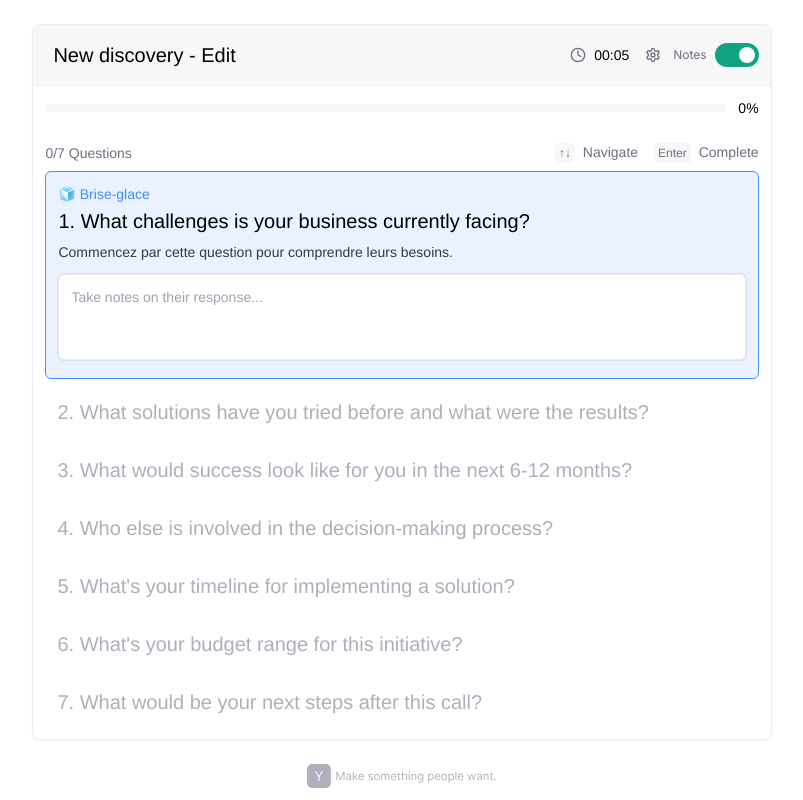
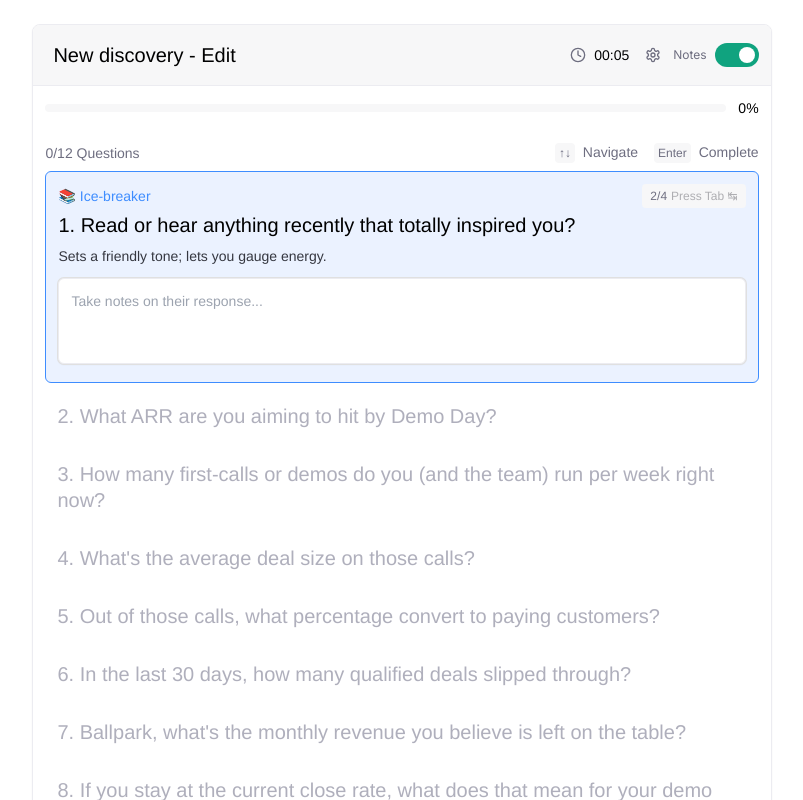
Before and after one commit to ethan0905/discovery-questions, a Next.js app: page / in a window 1280 px wide. Shown: the top 800 px of the page, without its empty margins (238-1041 px from the left). Built offline with nearby package versions, Linux system fonts and the light colour scheme.

Commit message:
customized default questions to Nomi needs, updated 4-icebreakers that you can switch

```diff
--- a/discovery-copilot.tsx
+++ b/discovery-copilot.tsx
@@ -6,42 +6,95 @@ import { useState, useEffect, useRef } from "react"
 import { motion, AnimatePresence } from "framer-motion"
 import { Clock, CheckCircle, Settings, Save, X, Copy } from "lucide-react"
 
-// Update the default question data with French titles
+// Update the default question data with the new questions from the JSON file
+// Replace the existing defaultQuestionData with this:
+
 const defaultQuestionData = [
   {
-    question: "What challenges is your business currently facing?",
-    emoji: "🧊",
-    title: "Brise-glace",
+    question: "Quick one before we dive in – what's been the highlight of your week so far?",
+    emoji: "🧊🔥",
+    title: "Ice‑breaker",
   },
   {
-    question: "What solutions have you tried before and what were the results?",
-    emoji: "🔍",
-    title: "Solutions Précédentes",
+    question: "What ARR are you aiming to hit by Demo Day?",
+    emoji: "🤩🌌",
+    title: "Demo day dream goal",
   },
   {
-    question: "What would success look like for you in the next 6-12 months?",
-    emoji: "🎯",
-    title: "Définition du Succès",
+    question: "How many first‑calls or demos do you (and the team) run per week right now?",
+    emoji: "📸",
+    title: "Pipeline snapshot 1/2",
   },
   {
-    question: "Who else is involved in the decision-making process?",
-    emoji: "👥",
-    title: "Parties Prenantes",
+    question: "What's the average deal size on those calls?",
+    emoji: "📸",
+    title: "Pipeline snapshot 2/2",
   },
   {
-    question: "What's your timeline for implementing a solution?",
-    emoji: "⏱️",
-    title: "Calendrier",
+    question: "Out of those calls, what percentage convert to paying customers?",
+    emoji: "🔄",
+    title: "Current conversion",
   },
   {
-    question: "What's your budget range for this initiative?",
-    emoji: "💰",
-    title: "Budget",
+    question: "In the last 30 days, how many qualified deals slipped through?",
+    emoji: "😈",
+    title: "Revenue leakage 1/2",
   },
   {
-    question: "What would be your next steps after this call?",
-    emoji: "🚀",
-    title: "Prochaines Étapes",
+    question: "Ballpark, what's the monthly revenue you believe is left on the table?",
+    emoji: "😈",
+    title: "Revenue leakage 2/2",
+  },
+  {
+    question:
+      "If you stay at the current close rate, what does that mean for your demo day goal? team morale? future fundraising?",
+    emoji: "❗️",
+    title: "Impact & Urgency",
+  },
+  {
+    question: "What tools or coaching methods are you using today to improve your conversion rates?",
+    emoji: "✅",
+    title: "Existing Solutions? 1/2",
+  },
+  {
+    question: "Where do they fall short?",
+    emoji: "✅",
+    title: "Existing Solutions? 2/2",
+  },
+  {
+    question: "What timeline are you working with to solve this before Demo Day?",
+    emoji: "🕖",
+    title: "Timeline",
+  },
+  {
+    question:
+      "Sounds like closing the extra $XXX K/month is mission‑critical and time‑boxed to Demo Day. Do you want to see how Nomi delivers realtime coaching that moves those numbers?",
+    emoji: "📟",
+    title: "Transition to Demo",
+  },
+]
+
+// Ice breakers data
+const icebreakers = [
+  {
+    section: "Ice‑breaker",
+    emoji: "🎉",
+    question: "What's one small win you're celebrating this week?",
+  },
+  {
+    section: "Ice‑breaker",
+    emoji: "📚",
+    question: "Read or hear anything recently that totally inspired you?",
+  },
+  {
+    section: "Ice‑breaker",
+    emoji: "🛠️",
+    question: "Tried any new tools this week that you found actually insane?",
+  },
+  {
+    section: "Ice‑breaker",
+    emoji: "🔥",
+    question: "What's the most exciting thing on your roadmap that nobody outside the team knows about yet?",
   },
 ]
 
@@ -80,6 +133,11 @@ export default function DiscoveryCopilot() {
   const [customTitle, setCustomTitle] = useState("New discovery - Edit")
   const [isEditingTitle, setIsEditingTitle] = useState(false)
 
+  // State for ice breaker selection
+  const [currentIceBreakerIndex, setCurrentIceBreakerIndex] = useState<number>(
+    Math.floor(Math.random() * icebreakers.length),
+  )
+
   // Call timer
   useEffect(() => {
     let intervalId: NodeJS.Timeout | null = null
@@ -109,6 +167,13 @@ export default function DiscoveryCopilot() {
     const handleKeyDown = (e: KeyboardEvent) => {
       // Check if the active element is the textarea
       const isTextareaFocused = document.activeElement === textareaRef.current
+
+      // Tab key: cycle through ice breakers for the first question
+      if (e.key === "Tab" && activeQuestionIndex === 0 && !answeredQuestions.includes(0)) {
+        e.preventDefault()
+        setCurrentIceBreakerIndex((prevIndex) => (prevIndex + 1) % icebreakers.length)
+        return
+      }
 
       // Enter key: mark current question as answered
       if (e.key === "Enter" && activeQuestionIndex < questionData.length) {
@@ -176,7 +241,7 @@ export default function DiscoveryCopilot() {
 
     window.addEventListener("keydown", handleKeyDown)
     return () => window.removeEventListener("keydown", handleKeyDown)
-  }, [activeQuestionIndex, answeredQuestions, questionData.length])
+  }, [activeQuestionIndex, answeredQuestions, questionData.length, currentIceBreakerIndex])
 
   // Focus the textarea when switching questions in notes mode
   useEffect(() => {
@@ -212,14 +277,21 @@ export default function DiscoveryCopilot() {
     }
   }
 
-  // Get explanation text in French based on question index
+  // Update the getExplanationText function to match the new questions
+  // Replace the existing getExplanationText function with this:
+
+  // Get explanation text based on question index
   const getExplanationText = (index: number) => {
     if (index === 0) {
-      return "Commencez par cette question pour comprendre leurs besoins."
-    } else if (index === questionData.length - 1) {
-      return "Établissez des prochaines étapes claires avant de terminer l'appel."
+      return "Sets a friendly tone; lets you gauge energy."
+    } else if (index === 7) {
+      return "Gets them to say the pain out loud."
+    } else if (index === 11) {
+      return "Transition to showing how your solution addresses their specific needs."
+    } else if (index < 7) {
+      return "Gather quantitative data about their current situation."
     } else {
-      return "Écoutez attentivement et prenez des notes sur leur réponse."
+      return "Understand their current approach and timeline constraints."
     }
   }
 
@@ -326,12 +398,24 @@ export default function DiscoveryCopilot() {
     // Format call time for URL
     const formattedCallTime = formatTime(callTime)
 
+    // Create a copy of the questions with the current ice breaker
+    const currentQuestions = [...questionData]
+    if (currentQuestions.length > 0) {
+      currentQuestions[0] = {
+        ...currentQuestions[0],
+        question: icebreakers[currentIceBreakerIndex].question,
+        emoji: icebreakers[currentIceBreakerIndex].emoji,
+        title: icebreakers[currentIceBreakerIndex].section,
+      }
+    }
+
     // Encode notes as a URL parameter
     const encodedNotes = encodeURIComponent(JSON.stringify(notes))
+    const encodedQuestions = encodeURIComponent(JSON.stringify(currentQuestions))
 
     // Open the PDF export page in a new tab/window with notes data and call duration
     window.open(
-      `/pdf-export?title=${encodeURIComponent(customTitle)}&notes=${encodedNotes}&duration=${formattedCallTime}`,
+      `/pdf-export?title=${encodeURIComponent(customTitle)}&notes=${encodedNotes}&duration=${formattedCallTime}&questions=${encodedQuestions}`,
       "_blank",
     )
   }
@@ -396,7 +480,7 @@ export default function DiscoveryCopilot() {
           {questionData.map((q, i) => (
             <li key={i} className="flex items-start gap-2">
               <span className="font-medium">{i + 1}.</span>
-              <span>{q.question}</span>
+              <span>{i === 0 ? icebreakers[currentIceBreakerIndex].question : q.question}</span>
               {mode === "start-notes" && notes[i] && <span className="ml-2 text-[#6E6E80] italic">— {notes[i]}</span>}
             </li>
           ))}
@@ -632,6 +716,7 @@ export default function DiscoveryCopilot() {
               const isAnswered = answeredQuestions.includes(index)
               const isActive = index === activeQuestionIndex
               const questionNumber = index + 1
+              const isFirstQuestion = index === 0
 
               // Don't render answered questions
               if (isAnswered) return null
@@ -670,13 +755,25 @@ export default function DiscoveryCopilot() {
                   <div className="flex-1">
                     {isActive && (
                       <div
-                        className="text-sm font-medium mb-1"
+                        className="text-sm font-medium mb-1 flex items-center justify-between"
                         style={{
                           color: getQuestionColor(index),
                           fontFamily: "Helvetica, Arial, sans-serif",
                         }}
                       >
-                        {item.emoji} {item.title}
+                        <div>
+                          {isFirstQuestion
+                            ? `${icebreakers[currentIceBreakerIndex].emoji} ${icebreakers[currentIceBreakerIndex].section}`
+                            : `${item.emoji} ${item.title}`}
+                        </div>
+                        {isFirstQuestion && (
+                          <div className="text-xs px-2 py-1 bg-[#F7F7F8] rounded text-[#6E6E80]">
+                            <span>
+                              {currentIceBreakerIndex + 1}/{icebreakers.length}
+                            </span>
+                            <span className="ml-1 text-[#AEAEB2]">Press Tab ↹</span>
+                          </div>
+                        )}
                       </div>
                     )}
                     <div
@@ -688,7 +785,7 @@ export default function DiscoveryCopilot() {
                         color: isActive ? "#000000" : "#8E8EA0",
                       }}
                     >
-                      {questionNumber}. {item.question}
+                      {questionNumber}. {isFirstQuestion ? icebreakers[currentIceBreakerIndex].question : item.question}
                     </div>
                     {isActive && (
                       <motion.div initial={{ opacity: 0 }} animate={{ opacity: 1 }} transition={{ duration: 0.4 }}>
--- a/refined-pdf-export-page.tsx
+++ b/refined-pdf-export-page.tsx
@@ -18,7 +18,7 @@ interface ExportPageProps {
 
 export default function RefinedPDFExportPage({
   title = "Discovery Copilot",
-  questions = [],
+  questions: initialQuestions = [],
   notes = [],
 }: ExportPageProps) {
   const router = useRouter()
@@ -28,6 +28,7 @@ export default function RefinedPDFExportPage({
   const [parsedNotes, setParsedNotes] = useState<string[]>([])
   const [currentDate, setCurrentDate] = useState("")
   const [callDuration, setCallDuration] = useState("00:08") // Default value
+  const [questions, setQuestions] = useState<Question[]>(initialQuestions)
 
   // Parse notes from URL if available
   useEffect(() => {
@@ -40,6 +41,20 @@ export default function RefinedPDFExportPage({
         }
       } catch (e) {
         console.error("Error parsing notes:", e)
+      }
+    }
+
+    // Get questions from URL if available
+    const questionsParam = searchParams?.get("questions")
+    if (questionsParam) {
+      try {
+        const decodedQuestions = JSON.parse(decodeURIComponent(questionsParam))
+        if (Array.isArray(decodedQuestions)) {
+          // Update the questions with the ones from the URL
+          setQuestions(decodedQuestions)
+        }
+      } catch (e) {
+        console.error("Error parsing questions:", e)
       }
     }
 
@@ -58,39 +73,66 @@ export default function RefinedPDFExportPage({
   // Use default questions if none provided
   const defaultQuestions: Question[] = [
     {
-      question: "What challenges is your business currently facing?",
-      emoji: "🧊",
-      title: "Brise-glace",
+      question: "Quick one before we dive in – what's been the highlight of your week so far?",
+      emoji: "🧊🔥",
+      title: "Ice‑breaker",
     },
     {
-      question: "What solutions have you tried before and what were the results?",
-      emoji: "🔍",
-      title: "Solutions Précédentes",
+      question: "What ARR are you aiming to hit by Demo Day?",
+      emoji: "🤩🌌",
+      title: "Demo day dream goal",
     },
     {
-      question: "What would success look like for you in the next 6-12 months?",
-      emoji: "🎯",
-      title: "Définition du Succès",
+      question: "How many first‑calls or demos do you (and the team) run per week right now?",
+      emoji: "📸",
+      title: "Pipeline snapshot 1/2",
     },
     {
-      question: "Who else is involved in the decision-making process?",
-      emoji: "👥",
-      title: "Parties Prenantes",
+      question: "What's the average deal size on those calls?",
+      emoji: "📸",
+      title: "Pipeline snapshot 2/2",
     },
     {
-      question: "What's your timeline for implementing a solution?",
-      emoji: "⏱️",
-      title: "Calendrier",
+      question: "Out of those calls, what percentage convert to paying customers?",
+      emoji: "🔄",
+      title: "Current conversion",
     },
     {
-      question: "What's your budget range for this initiative?",
-      emoji: "💰",
-      title: "Budget",
+      question: "In the last 30 days, how many qualified deals slipped through?",
+      emoji: "😈",
+      title: "Revenue leakage 1/2",
     },
     {
-      question: "What would be your next steps after this call?",
-      emoji: "🚀",
-      title: "Prochaines Étapes",
+      question: "Ballpark, what's the monthly revenue you believe is left on the table?",
+      emoji: "😈",
+      title: "Revenue leakage 2/2",
+    },
+    {
+      question:
+        "If you stay at the current close rate, what does that mean for your demo day goal? team morale? future fundraising?",
+      emoji: "❗️",
+      title: "Impact & Urgency",
+    },
+    {
+      question: "What tools or coaching methods are you using today to improve your conversion rates?",
+      emoji: "✅",
+      title: "Existing Solutions? 1/2",
+    },
+    {
+      question: "Where do they fall short?",
+      emoji: "✅",
+      title: "Existing Solutions? 2/2",
+    },
+    {
+      question: "What timeline are you working with to solve this before Demo Day?",
+      emoji: "🕖",
+      title: "Timeline",
+    },
+    {
+      question:
+        "Sounds like closing the extra $XXX K/month is mission‑critical and time‑boxed to Demo Day. Do you want to see how Nomi delivers realtime coaching that moves those numbers?",
+      emoji: "📟",
+      title: "Transition to Demo",
     },
   ]
 
```
Also changed, not shown: public/discovery_questions.json (added, +64 -0 lines), 2 other files (tests, documents, lock files or other folders).
